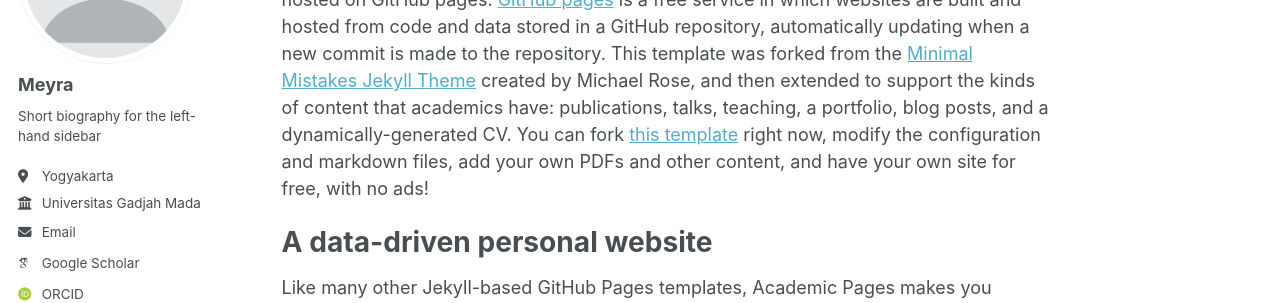
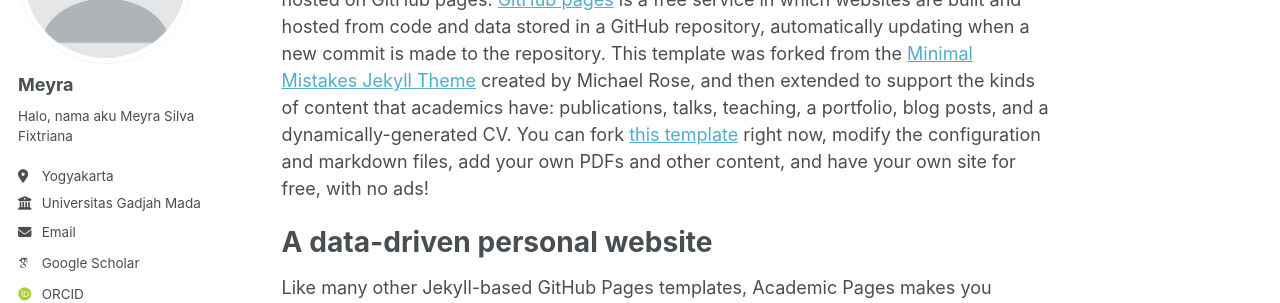
Before and after one commit to meyrassilva/meyra, a Jekyll site: the page built from _pages/about.md, in a window 1280 px wide. Shown: the part 210-513 px from the top of the page. Built offline with Jekyll 4.4.1, drawn with Linux system fonts in a browser that asks for light colours; some web fonts are replaced.

Commit message:
Update _config.yml

```diff
--- a/_config.yml
+++ b/_config.yml
@@ -25,11 +25,11 @@ author:
   avatar           : "profile.png"
   name             : "Meyra"
   pronouns         : # example: "she/her"
-  bio              : "Short biography for the left-hand sidebar"
+  bio              : "Halo, nama aku Meyra Silva Fixtriana"
   location         : "Yogyakarta"
   employer         : "Universitas Gadjah Mada"
   uri              : # URL
-  email            : "none@example.org"
+  email            : "fixtrianameyrasilva@gmail.com"
 
   # Academic websites
   arxiv            : # URL - Update with the correct link to your profile
```
